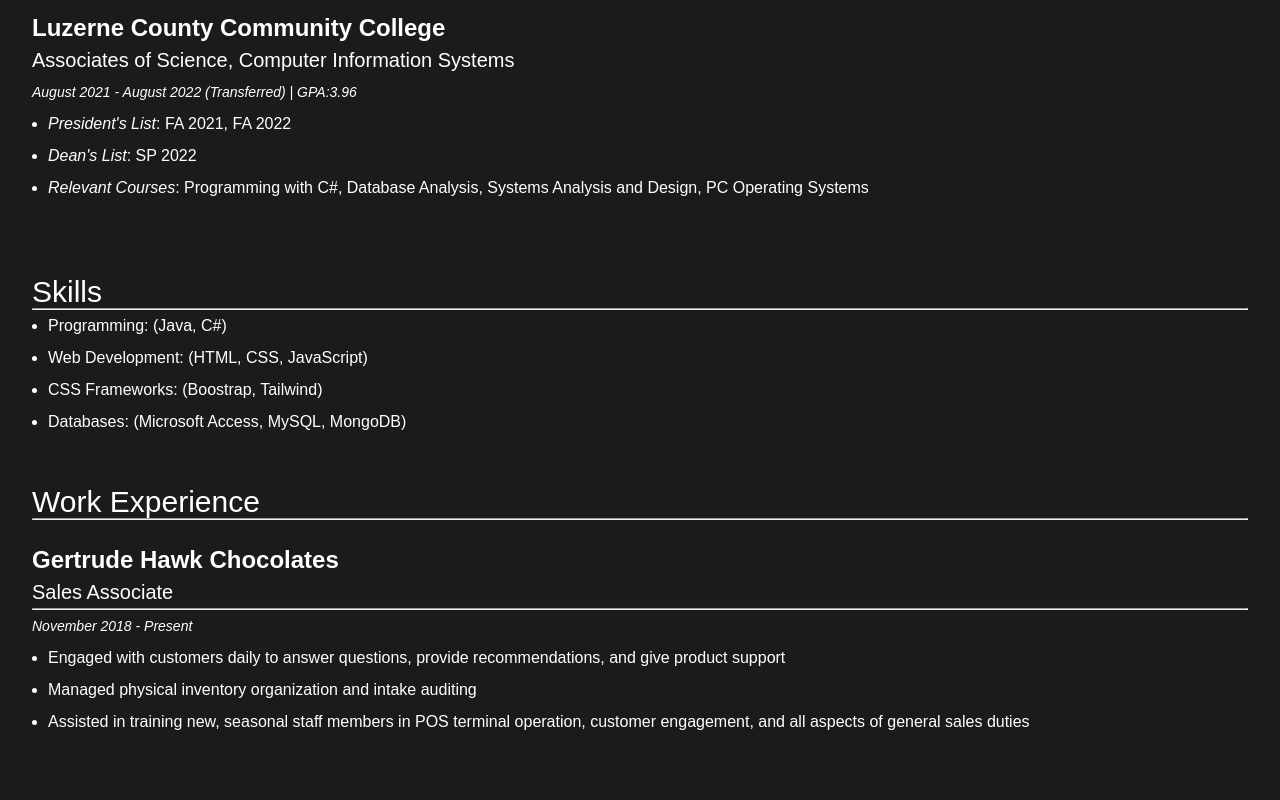
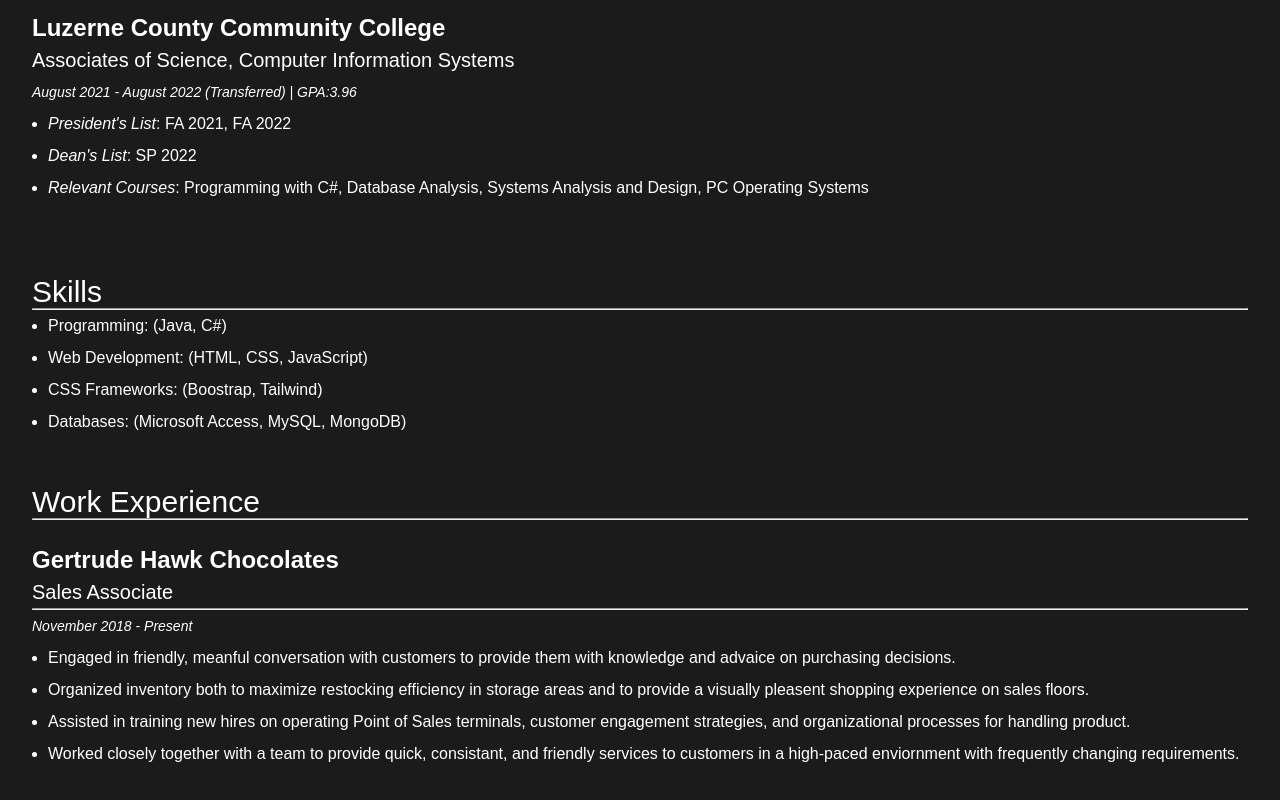
Before and after one commit to david-reichart/david-reichart.github.io, a plain HTML site: page IST-111-Portfolio/resume.html in a window 1280 px wide. Shown: the part 498-1298 px from the top of the page. Drawn offline with Linux system fonts and the light colour scheme.

Commit message:
Update resume.html

```diff
--- a/IST-111-Portfolio/resume.html
+++ b/IST-111-Portfolio/resume.html
@@ -73,9 +73,10 @@
                     <hr>
                     <h4>November 2018 - Present</h4>
                     <ul>
-                        <li><p>Engaged with customers daily to answer questions, provide recommendations, and give product support</p></li>
-                        <li><p>Managed physical inventory organization and intake auditing</p></li>
-                        <li><p>Assisted in training new, seasonal staff members in POS terminal operation, customer engagement, and all aspects of general sales duties</p></li>
+                        <li><p>Engaged in friendly, meanful conversation with customers to provide them with knowledge and advaice on purchasing decisions.</p></li>
+                        <li><p>Organized inventory both to maximize restocking efficiency in storage areas and to provide a visually pleasent shopping experience on sales floors.</p></li>
+                        <li><p>Assisted in training new hires on operating Point of Sales terminals, customer engagement strategies, and organizational processes for handling product.</p></li>
+                        <li><p>Worked closely together with a team to provide quick, consistant, and friendly services to customers in a high-paced enviornment with frequently changing requirements.</p></li>
                     </ul>
                 </article>
             </section>
```
